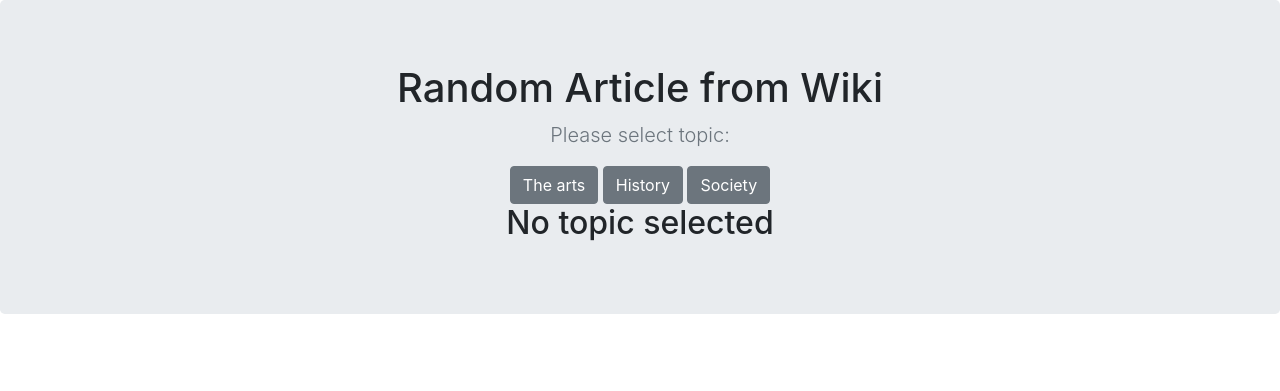
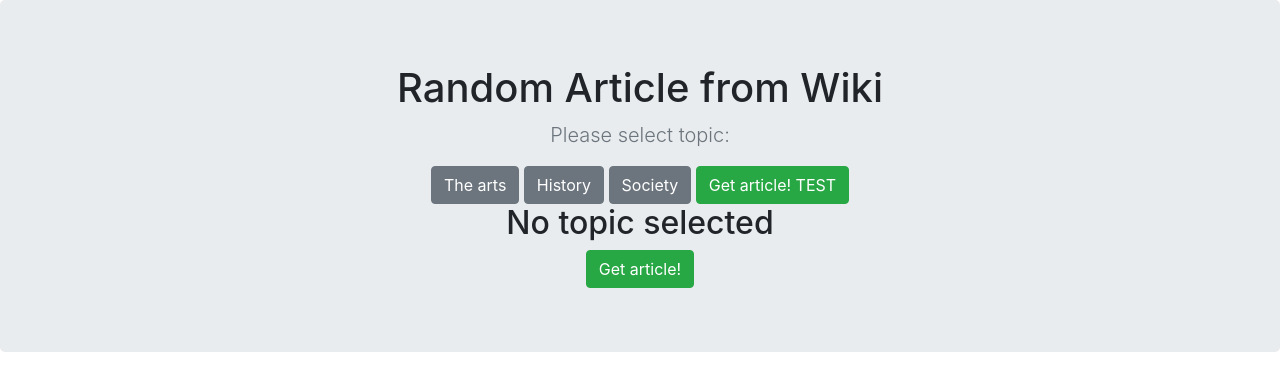
Before and after one commit to Dimanoshe/Random-article, a Flask app: page / in a window 1280 px wide. Shown: the top 391 px of the page. Run offline with Flask 2, Linux system fonts and the light colour scheme.

Commit message:
Add result page

```diff
--- a/app/routes.py
+++ b/app/routes.py
@@ -1,6 +1,19 @@
 from flask import Flask, render_template, request
+from flask_sqlalchemy import SQLAlchemy
 
 app = Flask(__name__)
+
+app.config['SQLALCHEMY_DATABASE_URI'] = 'sqlite:///site.bd'
+app.config['SQLALCHEMY_TRACK_MODIFICATIONS'] = False
+db = SQLAlchemy(app)
+
+
+class Article(db.Model):
+    id = db.Column(db.Integer, primary_key=True)
+    text = db.Column(db.Text, nullable=False)
+
+    def __repr__(self):
+        return "<Artikle %r>" % self.id
 
 
 @app.route('/', methods=['POST', 'GET'])
@@ -8,13 +21,19 @@ def main():
     index = "No topic selected"
     if request.method == "POST":
         index = request.form['index']
+
+        text = Article(text=index)
+        print(text)
+        db.session.add(text)
+        db.session.commit()
+
     return render_template("main.html", index=index)
-
 
 
 @app.route('/result')
 def result():
-    return render_template("result.html")
+    text = Article.query.all()
+    return render_template("result.html", index=text[-1])
 
 
 if __name__ == '__main__':
--- a/app/templates/main.html
+++ b/app/templates/main.html
@@ -21,13 +21,19 @@
         <input type="submit" name="index" class="btn btn-secondary"  value="History">
         <input type="submit" name="index" class="btn btn-secondary" value="Society">
 
+             <a class="btn btn-success" type="submit" href='/result'>Get article! TEST</a>
     </form>
 
-        {% if index %}
-           <h2> {{ index }} </h2>
-        {% endif %}
+    {% if index %}
+       <h2> {{ index }} </h2>
+    {% endif %}
 
     </div>
+
+    <div class="container">
+       <a class="btn btn-success" href='/result'>Get article!</a>
+    </div>
+
   </section>
 
 
```
Also changed, not shown: app/templates/result.html (added, +20 -0 lines), 1 other file.
